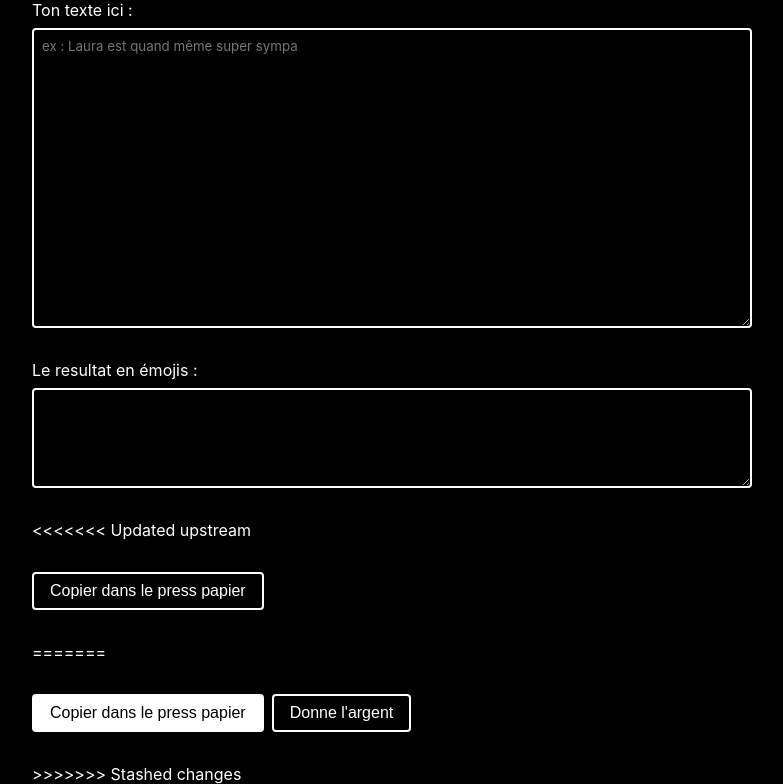
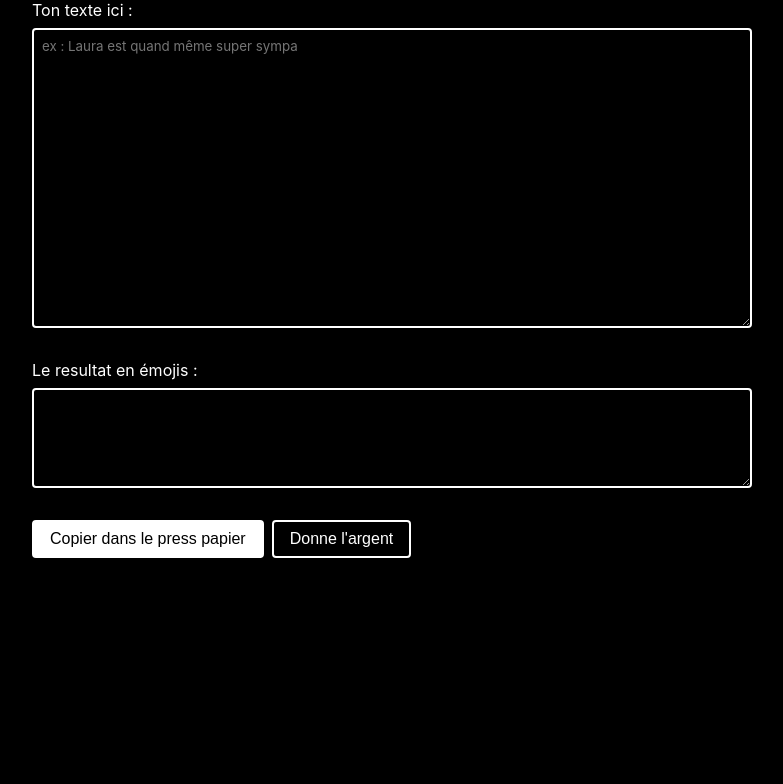
Before and after one commit to felixbouveret/twemote, a website: page src/index.html in a window 1280 px wide. Shown: the part 82-866 px from the top of the page, without its empty margins (248-1031 px from the left). After the commit the page ends 800 px from the top, so only its background shows below. Drawn offline with nearby package versions, Linux system fonts and the light colour scheme; files that its build step writes are made by us from their sources.

Commit message:
fix(html): remove conflicts

```diff
--- a/src/index.html
+++ b/src/index.html
@@ -23,14 +23,12 @@
           <label for="textInput"> Le resultat en émojis : </label>
           <textarea class="result" readonly></textarea>
         </div>
-<<<<<<< Updated upstream
-        <button id="copy">Copier dans le press papier</button>
-=======
         <div class="button-container">
-          <button class="btn-primary">Copier dans le press papier</button>
+          <button id="copy" class="btn-primary">
+            Copier dans le press papier
+          </button>
           <button>Donne l'argent</button>
         </div>
->>>>>>> Stashed changes
       </section>
     </div>
     <footer>
```
